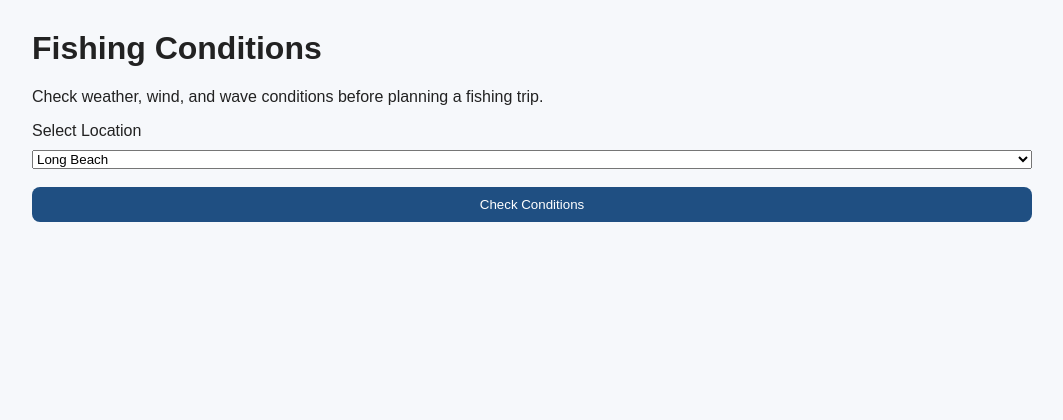
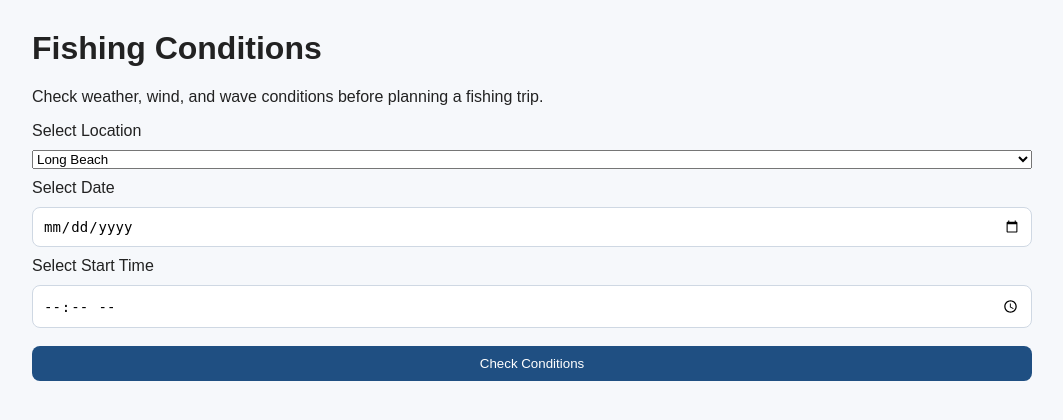
Before and after one commit to Skye-Zhu/dsci560-final, a Flask app: page /conditions in a window 1280 px wide. Shown: the part 58-478 px from the top of the page, without its empty margins (108-1171 px from the left). Run offline with Flask 3, Linux system fonts and the light colour scheme; the visitor is signed in with stand-in values (Sample User, id 1).

Commit message:
feat: add time-based fishing condition analysis with user-selected date and start time

```diff
--- a/app.py
+++ b/app.py
@@ -22,6 +22,7 @@ import numpy as np
 import json
 import faiss
 from pathlib import Path
+from datetime import datetime
 
 
 
@@ -1945,9 +1946,22 @@ def conditions():
     result = None
     ai_summary = None
     selected_spot = None
+    selected_date = None
+    selected_time = None
 
     if request.method == "POST":
         selected_spot = request.form.get("spot")
+        selected_date = request.form.get("date")
+        selected_time = request.form.get("time")
+
+        if not selected_date or not selected_time:
+            flash("Please select both date and start time.", "error")
+            return redirect(url_for("conditions"))
+
+        selected_datetime = datetime.strptime(
+            f"{selected_date} {selected_time}",
+            "%Y-%m-%d %H:%M"
+        )
 
         lat, lon = FISHING_SPOTS[selected_spot]
         weather, marine = fetch_fishing_conditions(lat, lon)
@@ -1957,19 +1971,30 @@ def conditions():
         hourly_marine = marine.get("hourly", {})
 
         hourly_rows = []
-        times = hourly_weather.get("time", [])[:12]
+        all_times = hourly_weather.get("time", [])
+        start_index = 0
+
+        for i, t in enumerate(all_times):
+            api_time = datetime.strptime(t, "%Y-%m-%dT%H:%M")
+            if api_time >= selected_datetime:
+                start_index = i
+                break
+
+        times = all_times[start_index:start_index + 12]
 
         for i, t in enumerate(times):
+            idx = start_index + i
+
             hourly_rows.append({
                 "time": t,
-                "temperature": hourly_weather.get("temperature_2m", [None] * 12)[i],
-                "precip_prob": hourly_weather.get("precipitation_probability", [None] * 12)[i],
-                "wind_speed": hourly_weather.get("wind_speed_10m", [None] * 12)[i],
-                "wind_gust": hourly_weather.get("wind_gusts_10m", [None] * 12)[i],
-                "wave_height": hourly_marine.get("wave_height", [None] * 12)[i] if i < len(hourly_marine.get("wave_height", [])) else None,
-                "wave_period": hourly_marine.get("wave_period", [None] * 12)[i] if i < len(hourly_marine.get("wave_period", [])) else None,
-                "swell_height": hourly_marine.get("swell_wave_height", [None] * 12)[i] if i < len(hourly_marine.get("swell_wave_height", [])) else None,
-                "swell_period": hourly_marine.get("swell_wave_period", [None] * 12)[i] if i < len(hourly_marine.get("swell_wave_period", [])) else None,
+                "temperature": hourly_weather.get("temperature_2m", [None] * len(all_times))[idx],
+                "precip_prob": hourly_weather.get("precipitation_probability", [None] * len(all_times))[idx],
+                "wind_speed": hourly_weather.get("wind_speed_10m", [None] * len(all_times))[idx],
+                "wind_gust": hourly_weather.get("wind_gusts_10m", [None] * len(all_times))[idx],
+                "wave_height": hourly_marine.get("wave_height", [None] * len(all_times))[idx] if idx < len(hourly_marine.get("wave_height", [])) else None,
+                "wave_period": hourly_marine.get("wave_period", [None] * len(all_times))[idx] if idx < len(hourly_marine.get("wave_period", [])) else None,
+                "swell_height": hourly_marine.get("swell_wave_height", [None] * len(all_times))[idx] if idx < len(hourly_marine.get("swell_wave_height", [])) else None,
+                "swell_period": hourly_marine.get("swell_wave_period", [None] * len(all_times))[idx] if idx < len(hourly_marine.get("swell_wave_period", [])) else None,
             })
 
         for row in hourly_rows:
@@ -1981,7 +2006,9 @@ def conditions():
         result = {
             "spot": selected_spot,
             "current": current,
-            "hourly_rows": hourly_rows
+            "hourly_rows": hourly_rows,
+            "selected_date": selected_date,
+            "selected_time": selected_time
         }
 
         prompt = f"""
@@ -2013,7 +2040,9 @@ Your task:
         spots=FISHING_SPOTS.keys(),
         result=result,
         ai_summary=ai_summary,
-        selected_spot=selected_spot
+        selected_spot=selected_spot,
+        selected_date=selected_date,
+        selected_time=selected_time
     )
 
 
--- a/templates/conditions.html
+++ b/templates/conditions.html
@@ -15,13 +15,24 @@
             {% endfor %}
         </select>
 
+        <label>Select Date</label>
+        <input type="date" name="date" value="{{ selected_date or '' }}" required>
+
+        <label>Select Start Time</label>
+        <input type="time" name="time" value="{{ selected_time or '' }}" required>
+
         <button type="submit">Check Conditions</button>
     </form>
 </div>
 
 {% if result %}
 <div class="section">
-    <h2>{{ result.spot }} Conditions</h2>
+    <h2>
+        {{ result.spot }} Conditions
+        {% if result.selected_date and result.selected_time %}
+            from {{ result.selected_date }} {{ result.selected_time }}
+        {% endif %}
+    </h2>
 
     <div class="card">
         <h3>Current Weather</h3>
```
